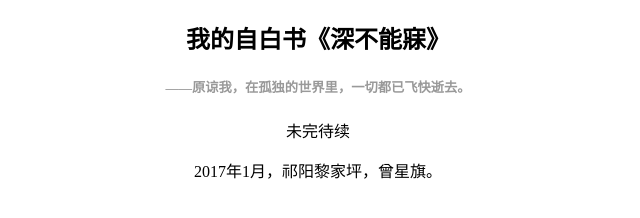
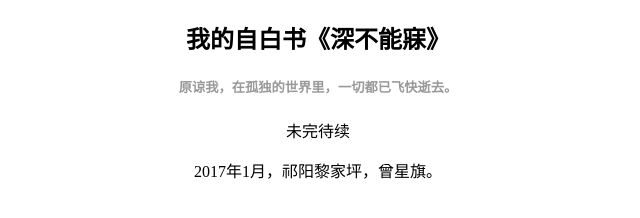
Before and after one commit to 24365/24365.github.io, a plain HTML site: page index.html in a window 1280 px wide. Shown: the full height of the page, 322-962 px from the left. Drawn offline with Linux system fonts and the light colour scheme.

Commit message:
Update index.html

```diff
--- a/index.html
+++ b/index.html
@@ -10,7 +10,7 @@
  <body>
    <div style="text-align: center">
       <h2>我的自白书《深不能寐》</h2>
-      <h5 style="color:#999">——原谅我，在孤独的世界里，一切都已飞快逝去。</h5>
+      <h5 style="color:#999">原谅我，在孤独的世界里，一切都已飞快逝去。</h5>
       <p></p>
       <p>未完待续</p>
       <p>2017年1月，祁阳黎家坪，曾星旗。</p>
```
